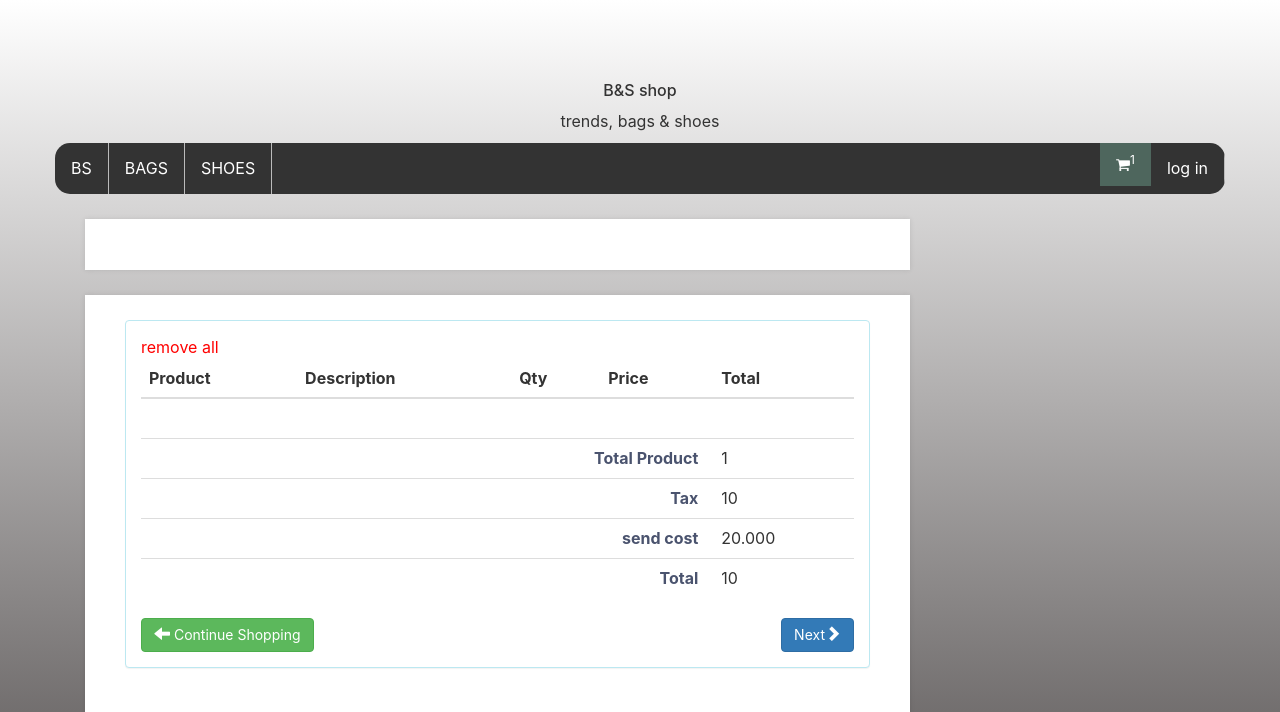
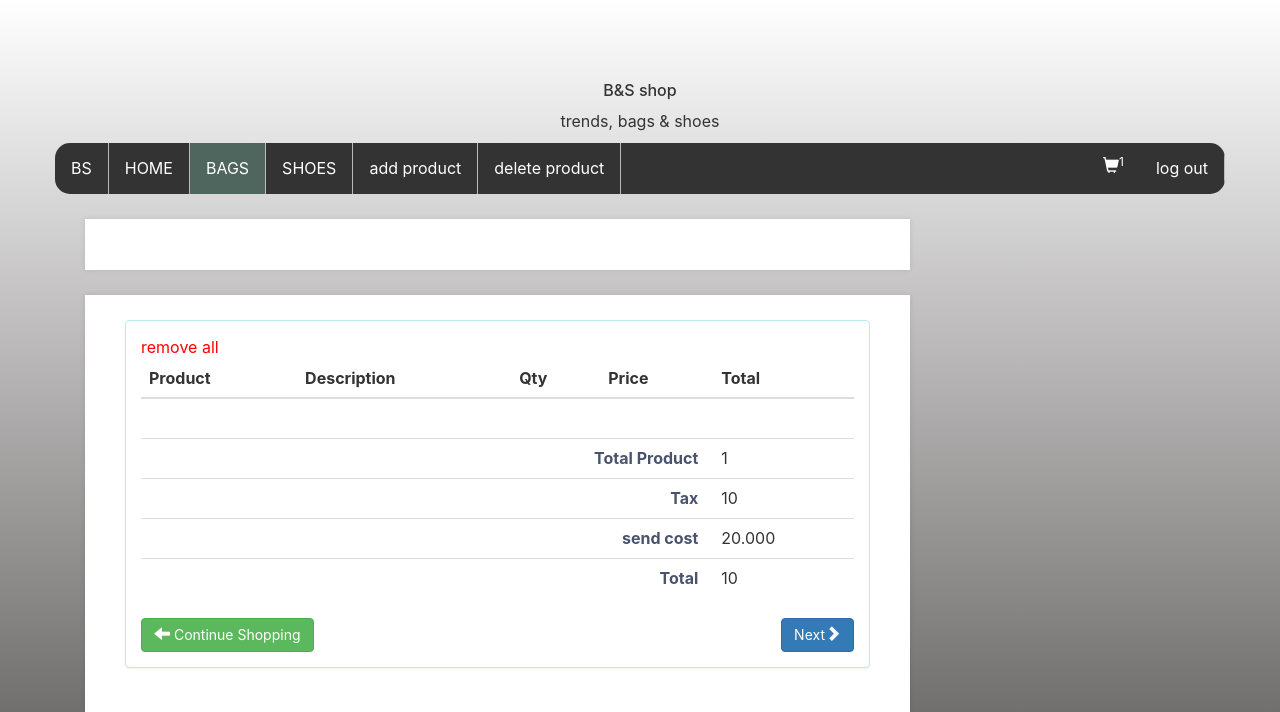
Before and after one commit to haaadis/online-shop, a Flask app: template templates/shoppingcart.html in a window 1280 px wide. Shown: the top 712 px of the page. Run offline with Flask 3, Linux system fonts and the light colour scheme; the visitor is signed in with stand-in values (Sample User, id 1); the template is opened without the code that fills it: most values are stand-ins (such as "Sample title", 1, 10 or a date in 2020); some libraries are stand-ins or nearby versions.

Commit message:
Update shoppingcart.html
update navbar

```diff
--- a/templates/shoppingcart.html
+++ b/templates/shoppingcart.html
@@ -123,18 +123,22 @@ li a:hover:not(.active) {
 	</div>
   </div>
    		   <ul>
-  	<li><a href="{{ url_for('home') }}">BS</a></li>
-  	<li><a href="{{ url_for('bags') }}">BAGS</a></li>
+			   <li><a  href="{{ url_for('home') }}">BS</a></li>
+			   <li><a  href="{{ url_for('home') }}">HOME</a></li>
+			   <li><a class="active" href="{{ url_for('bags') }}">BAGS</a></li>
 			  <li><a href="{{ url_for('shoes') }}">SHOES</a></li>
-	{%if adminlog==True%}
-	<li style="float:right"><a href="{{ url_for('add_product') }}">About</a></li>
+			 {%if session['adminlog']%}
+			 <li style="float:left"><a href="{{ url_for('add_product') }}">add product</a></li>
+			 <li style="float:left"><a href="{{ url_for('delete_product') }}">delete product</a></li>
 			 {% endif %}
-	{%if log==True%}
+
+
+			 {%if session['loggedin']%}
 			 <li style="float:right"><a href="{{ url_for('logout') }}">log out</a></li>
 			 {% else: %}
 			 <li style="float:right"><a href="{{ url_for('login') }}">log in</a></li>
 			 {% endif %}
-	<li class="active"  style="float:right"><a href="{{ url_for('cart') }}"><i class="fa fa-shopping-cart" style="font-size:15px;color:white"></i><sup>{{orders|length}}</sup></a></li>
+			 <li style="float:right"><a href="{{ url_for('cart') }}"><span class="glyphicon glyphicon-shopping-cart"></span><sup>{{orders|length}}</sup></a></li>
 		 </div>
 		   </ul>
 
```
Lines whose indentation alone changed are shown as unchanged.
